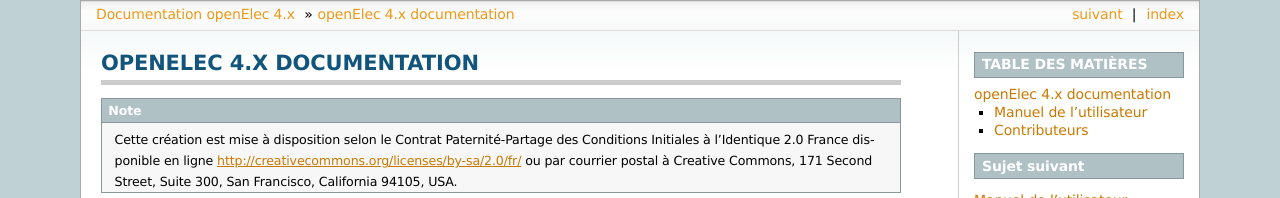
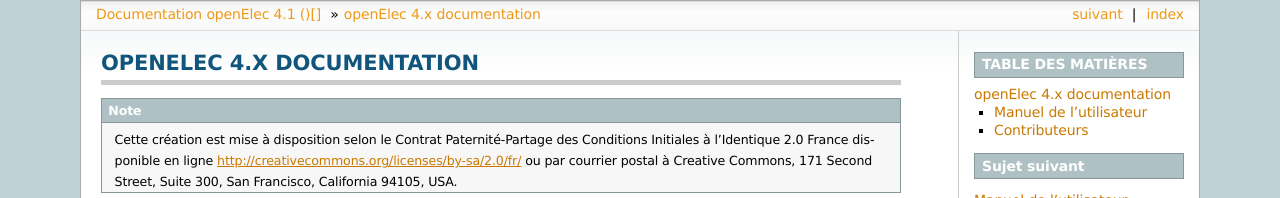
Before and after one commit to tbenita/openelec-documentation, a Sphinx documentation site: the page built from source/index.rst, in a window 1280 px wide and 900 px high. Shown: the top 198 px of the window. Built offline with Sphinx 7.4.7, drawn with Linux system fonts in a browser that asks for light colours; some of the changed text lies outside the part shown.

Commit message:
Modification du numéro de version et de release de la documentation

```diff
--- a/source/conf.py
+++ b/source/conf.py
@@ -48,9 +48,9 @@ copyright = u'2013, openMairie'
 # built documents.
 #
 # The short X.Y version.
-version = '4.x'
+version = 'trunk'
 # The full version, including alpha/beta/rc tags.
-release = '4.x'
+release = '4.1 ()[]'
 
 # The language for content autogenerated by Sphinx. Refer to documentation
 # for a list of supported languages.
```
